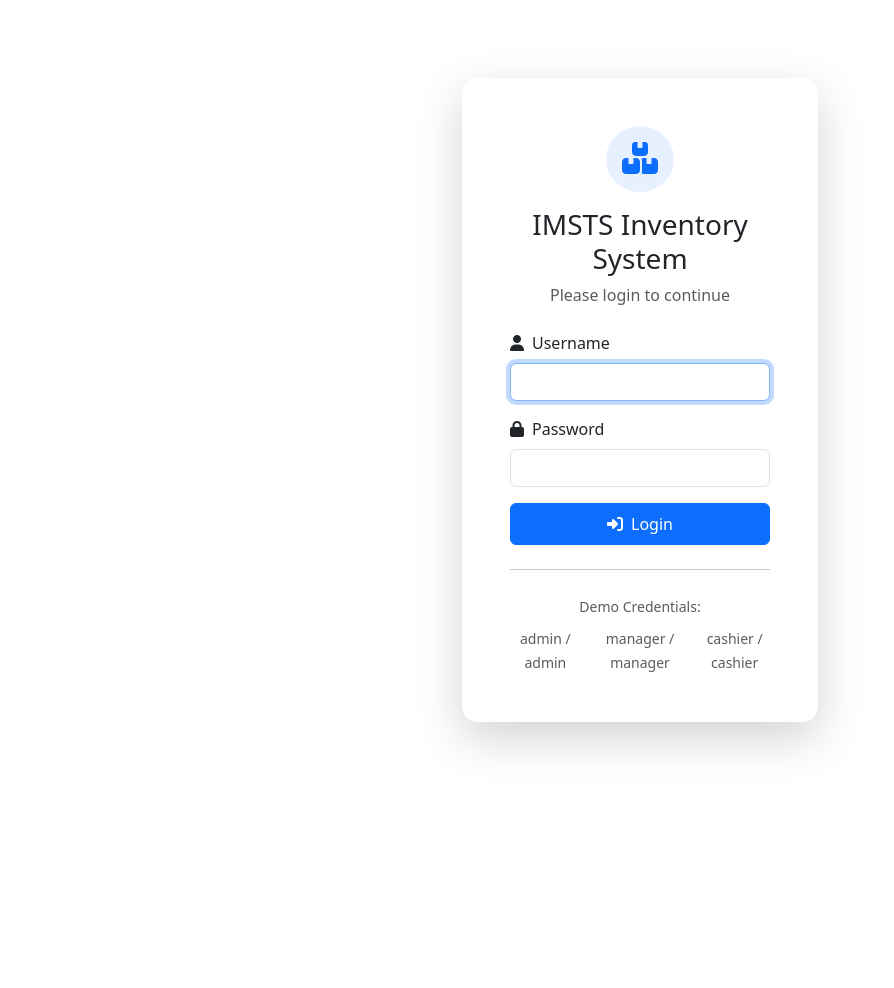
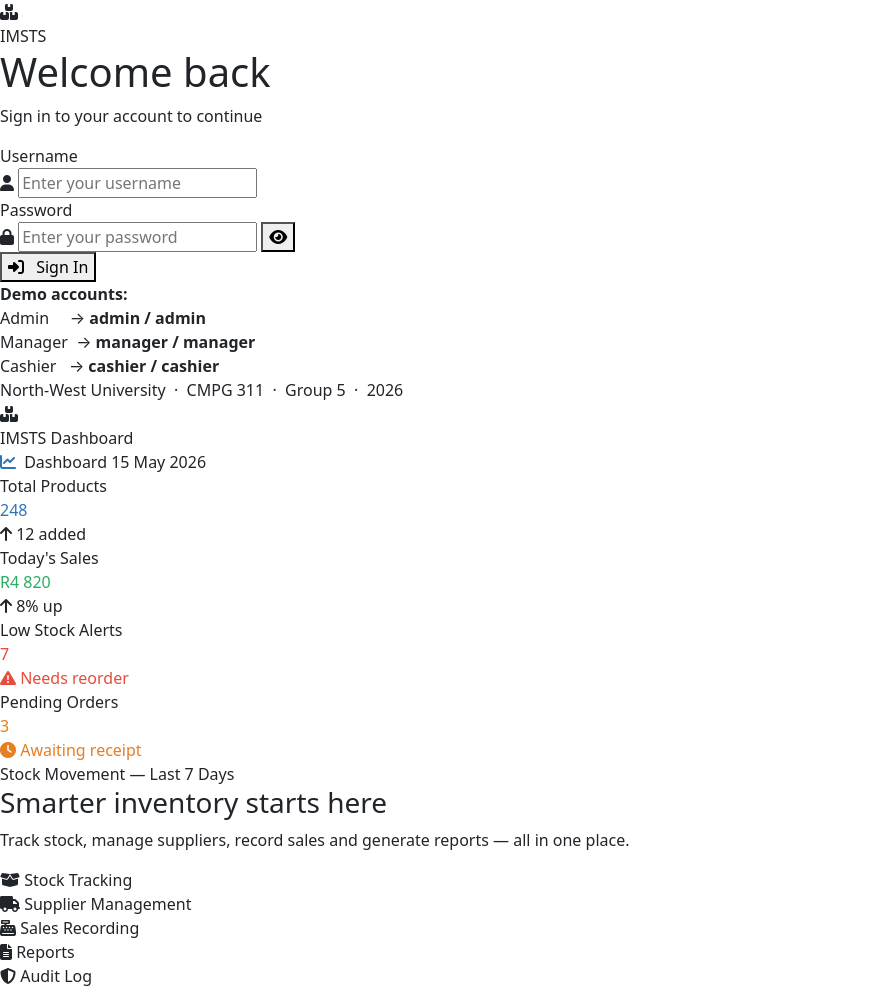
Before and after one commit to OratileNwu/IMSTS-Database-Project, a Flask app: page / in a window 1280 px wide. Shown: the whole page, without its empty margins (0-894 px from the left). Before the commit the page ends 751 px from the top, so only its background shows below. Run offline with Flask 3, Linux system fonts and the light colour scheme.

Commit message:
Add files via upload

```diff
--- a/templates/login.html
+++ b/templates/login.html
@@ -11,74 +11,228 @@
     <!-- Font Awesome -->
     <link href="https://cdnjs.cloudflare.com/ajax/libs/font-awesome/6.4.0/css/all.min.css" rel="stylesheet">
 
-    <!-- Custom CSS -->
-    <link rel="stylesheet" href="{{ url_for('static', filename='css/style.css') }}">
+    <!-- Login Page CSS — separate from style.css -->
+    <link rel="stylesheet" href="{{ url_for('static', filename='css/login.css') }}">
+
 </head>
-<body class="bg-gradient">
-    <div class="container">
-        <div class="row justify-content-center align-items-center min-vh-100">
-            <div class="col-md-4">
-                <div class="card shadow-lg border-0 rounded-4">
-                    <div class="card-body p-5">
-                        <div class="text-center mb-4">
-                            <div class="bg-primary bg-opacity-10 rounded-circle p-3 d-inline-block mb-3">
-                                <i class="fas fa-boxes fa-2x text-primary"></i>
+
+<body>
+
+    <div class="login-wrapper">
+
+        <!-- ══════════════════════════════
+             LEFT — LOGIN FORM
+        ══════════════════════════════ -->
+        <div class="login-left">
+
+            <!-- Logo -->
+            <div class="login-logo">
+                <div class="logo-icon">
+                    <i class="fa fa-boxes-stacked"></i>
                 </div>
-                            <h3 class="mb-2">IMSTS Inventory System</h3>
-                            <p class="text-muted">Please login to continue</p>
+                <span>IMSTS</span>
             </div>
 
+            <!-- Heading -->
+            <h1 class="login-heading">Welcome back</h1>
+            <p class="login-subheading">
+                Sign in to your account to continue
+            </p>
+
+            <!-- Error Message -->
             {% if error %}
-                        <div class="alert alert-danger alert-dismissible fade show" role="alert">
-                            <i class="fas fa-exclamation-circle me-2"></i>
+            <div class="error-box">
+                <i class="fa fa-circle-exclamation"></i>
                 {{ error }}
-                            <button type="button" class="btn-close" data-bs-dismiss="alert"></button>
             </div>
             {% endif %}
 
-                        <form method="POST">
-                            <div class="mb-3">
-                                <label class="form-label">
-                                    <i class="fas fa-user me-2"></i>Username
-                                </label>
-                                <input type="text" class="form-control" name="username" required autofocus>
+            <!-- Login Form -->
+            <form method="POST" action="/login">
+
+                <!-- Username -->
+                <label class="form-label-custom">Username</label>
+                <div class="input-group-custom">
+                    <i class="fa fa-user input-icon"></i>
+                    <input type="text"
+                           name="username"
+                           class="input-custom"
+                           placeholder="Enter your username"
+                           required
+                           autocomplete="username">
                 </div>
 
-                            <div class="mb-3">
-                                <label class="form-label">
-                                    <i class="fas fa-lock me-2"></i>Password
-                                </label>
-                                <input type="password" class="form-control" name="password" required>
+                <!-- Password -->
+                <label class="form-label-custom">Password</label>
+                <div class="input-group-custom">
+                    <i class="fa fa-lock input-icon"></i>
+                    <input type="password"
+                           name="password"
+                           id="passwordInput"
+                           class="input-custom"
+                           placeholder="Enter your password"
+                           required
+                           autocomplete="current-password">
+                    <button type="button"
+                            class="toggle-password"
+                            onclick="togglePassword()">
+                        <i class="fa fa-eye" id="eyeIcon"></i>
+                    </button>
                 </div>
 
-                            <button type="submit" class="btn btn-primary w-100 py-2">
-                                <i class="fas fa-sign-in-alt me-2"></i>Login
+                <!-- Login Button -->
+                <button type="submit" class="btn-login">
+                    <i class="fa fa-sign-in-alt me-2"></i>
+                    Sign In
                 </button>
+
             </form>
 
-                        <hr class="my-4">
+            <!-- Demo Credentials -->
+            <div class="demo-hint">
+                <strong>Demo accounts:</strong><br>
+                Admin &nbsp;&nbsp;&nbsp; → <strong>admin / admin</strong><br>
+                Manager &nbsp;→ <strong>manager / manager</strong><br>
+                Cashier &nbsp;&nbsp;→ <strong>cashier / cashier</strong>
+            </div>
 
-                        <div class="text-center">
-                            <small class="text-muted">Demo Credentials:</small>
-                            <div class="row mt-2">
-                                <div class="col">
-                                    <small class="text-muted">admin / admin</small>
+            <!-- Footer -->
+            <div class="login-footer">
+                North-West University &nbsp;·&nbsp;
+                CMPG 311 &nbsp;·&nbsp;
+                Group 5 &nbsp;·&nbsp;
+                2026
             </div>
-                                <div class="col">
-                                    <small class="text-muted">manager / manager</small>
+
         </div>
-                                <div class="col">
-                                    <small class="text-muted">cashier / cashier</small>
+
+        <!-- ══════════════════════════════
+             RIGHT — DASHBOARD PREVIEW
+        ══════════════════════════════ -->
+        <div class="login-right">
+
+            <!-- Preview Header -->
+            <div class="preview-header">
+                <div class="logo-icon">
+                    <i class="fa fa-boxes-stacked"></i>
+                </div>
+                <span>IMSTS Dashboard</span>
+            </div>
+
+            <!-- Dashboard Mockup -->
+            <div class="dashboard-mockup">
+
+                <!-- Mockup Top Bar -->
+                <div class="mockup-topbar">
+                    <span class="mockup-topbar-title">
+                        <i class="fa fa-chart-line me-1" style="color:#2E75B6;"></i>
+                        Dashboard
+                    </span>
+                    <span class="mockup-topbar-date">15 May 2026</span>
+                </div>
+
+                <!-- Stat Cards -->
+                <div class="mockup-stats">
+                    <div class="mockup-stat">
+                        <div class="mockup-stat-label">Total Products</div>
+                        <div class="mockup-stat-number" style="color:#2E75B6;">248</div>
+                        <div class="mockup-stat-trend">
+                            <i class="fa fa-arrow-up"></i> 12 added
                         </div>
                     </div>
+                    <div class="mockup-stat">
+                        <div class="mockup-stat-label">Today's Sales</div>
+                        <div class="mockup-stat-number" style="color:#27AE60;">R4 820</div>
+                        <div class="mockup-stat-trend">
+                            <i class="fa fa-arrow-up"></i> 8% up
                         </div>
                     </div>
+                    <div class="mockup-stat">
+                        <div class="mockup-stat-label">Low Stock Alerts</div>
+                        <div class="mockup-stat-number" style="color:#E74C3C;">7</div>
+                        <div class="mockup-stat-trend" style="color:#E74C3C;">
+                            <i class="fa fa-triangle-exclamation"></i> Needs reorder
                         </div>
+                    </div>
+                    <div class="mockup-stat">
+                        <div class="mockup-stat-label">Pending Orders</div>
+                        <div class="mockup-stat-number" style="color:#E67E22;">3</div>
+                        <div class="mockup-stat-trend" style="color:#E67E22;">
+                            <i class="fa fa-clock"></i> Awaiting receipt
                         </div>
                     </div>
                 </div>
 
+                <!-- Mockup Chart -->
+                <div class="mockup-chart">
+                    <div class="mockup-chart-label">
+                        Stock Movement — Last 7 Days
+                    </div>
+                    <div class="mockup-bars">
+                        <div class="mockup-bar" style="height:60%;background:#2E75B6;"></div>
+                        <div class="mockup-bar" style="height:80%;background:#2E75B6;"></div>
+                        <div class="mockup-bar" style="height:45%;background:#2E75B6;"></div>
+                        <div class="mockup-bar" style="height:90%;background:#2E75B6;"></div>
+                        <div class="mockup-bar" style="height:55%;background:#2E75B6;"></div>
+                        <div class="mockup-bar" style="height:70%;background:#2E75B6;"></div>
+                        <div class="mockup-bar" style="height:85%;background:#27AE60;"></div>
+                        <div class="mockup-bar" style="height:40%;background:#E74C3C;"></div>
+                        <div class="mockup-bar" style="height:65%;background:#2E75B6;"></div>
+                        <div class="mockup-bar" style="height:75%;background:#27AE60;"></div>
+                    </div>
+                </div>
+
+            </div>
+
+            <!-- Tagline -->
+            <div class="preview-tagline">
+                <h3>Smarter inventory starts here</h3>
+                <p>
+                    Track stock, manage suppliers, record sales
+                    and generate reports — all in one place.
+                </p>
+            </div>
+
+            <!-- Feature Pills -->
+            <div class="feature-pills">
+                <div class="feature-pill">
+                    <i class="fa fa-box-open"></i> Stock Tracking
+                </div>
+                <div class="feature-pill">
+                    <i class="fa fa-truck"></i> Supplier Management
+                </div>
+                <div class="feature-pill">
+                    <i class="fa fa-cash-register"></i> Sales Recording
+                </div>
+                <div class="feature-pill">
+                    <i class="fa fa-file-alt"></i> Reports
+                </div>
+                <div class="feature-pill">
+                    <i class="fa fa-shield-alt"></i> Audit Log
+                </div>
+            </div>
+
+        </div>
+
+    </div>
+
     <!-- Bootstrap JS -->
     <script src="https://cdn.jsdelivr.net/npm/bootstrap@5.3.0/dist/js/bootstrap.bundle.min.js"></script>
+
+    <script>
+        function togglePassword() {
+            const input = document.getElementById('passwordInput');
+            const icon = document.getElementById('eyeIcon');
+            if (input.type === 'password') {
+                input.type = 'text';
+                icon.classList.replace('fa-eye', 'fa-eye-slash');
+            } else {
+                input.type = 'password';
+                icon.classList.replace('fa-eye-slash', 'fa-eye');
+            }
+        }
+    </script>
+
 </body>
 </html>
+</html>
```
Lines whose indentation alone changed are shown as unchanged.
